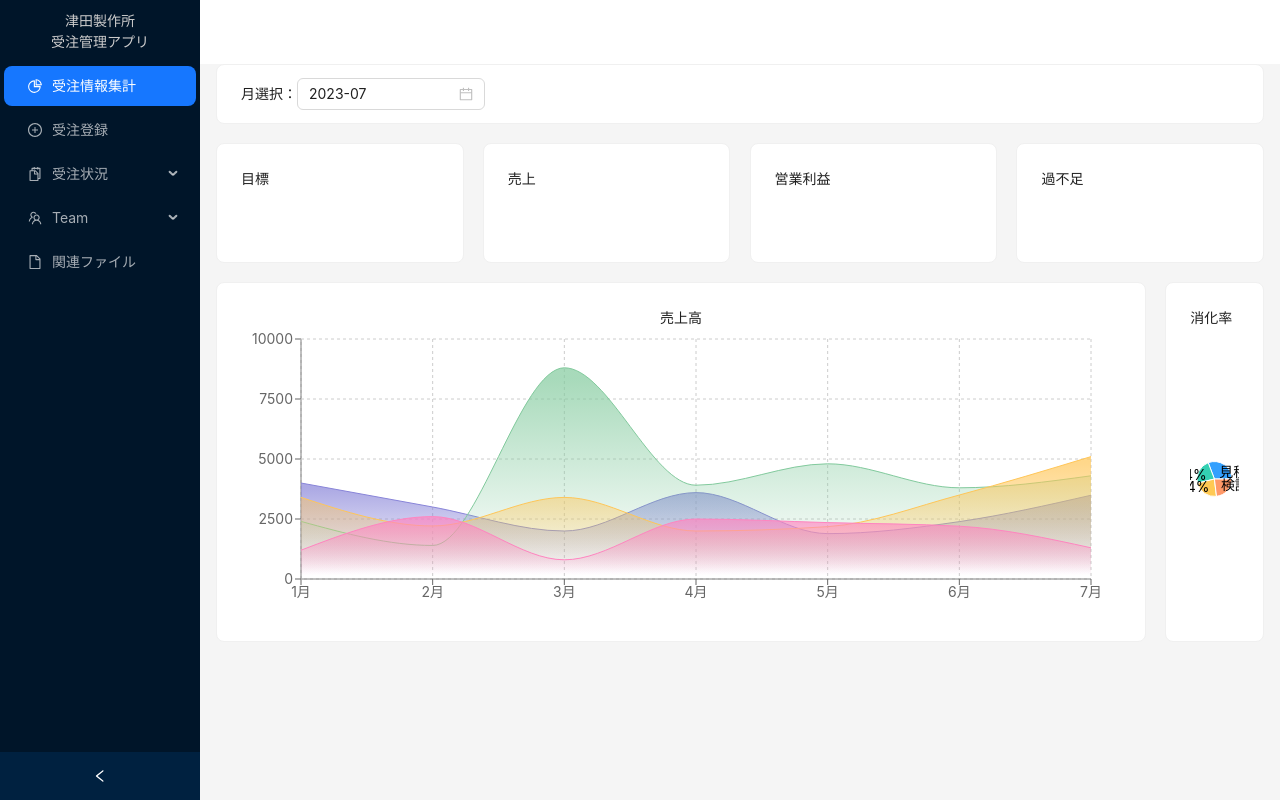
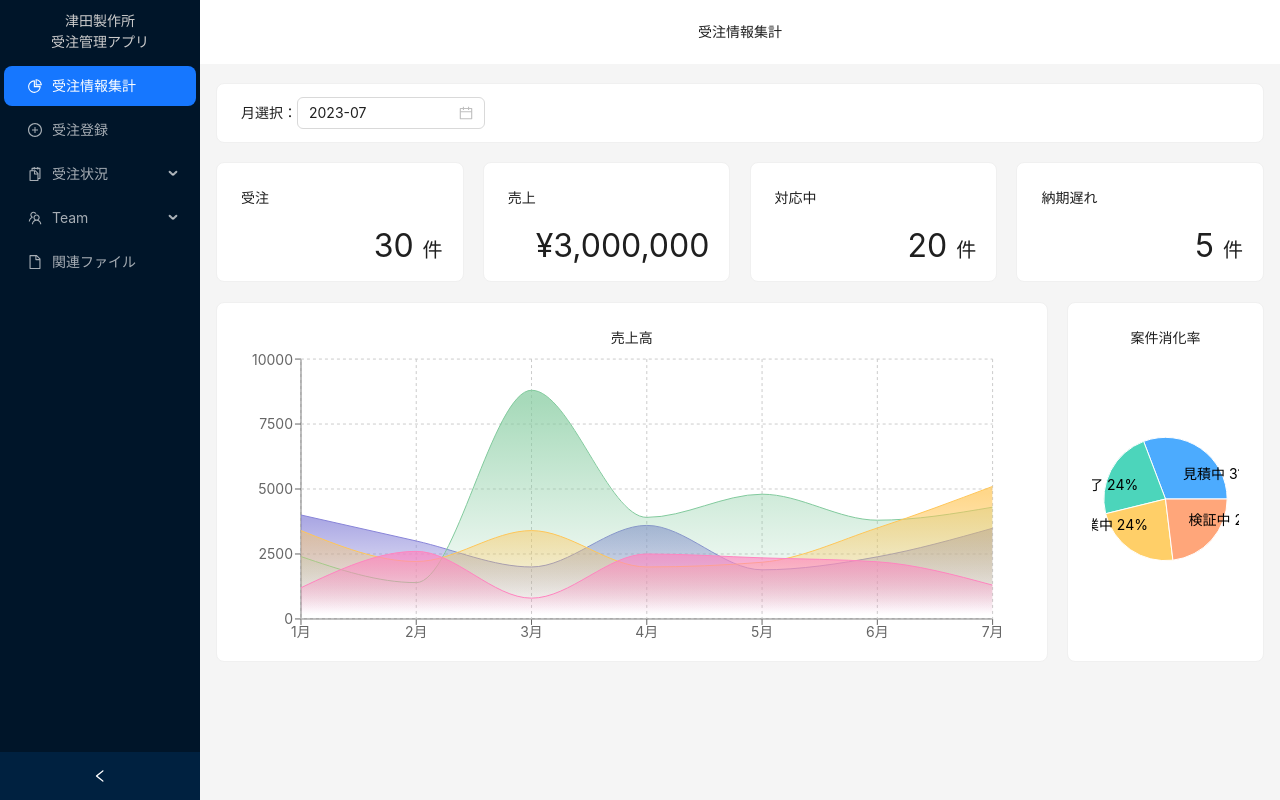
Before and after one commit to k-karasawa/tsuda-order, a Next.js app: page / in a window 1280 px wide. Built offline with nearby package versions, Linux system fonts and the light colour scheme.

Commit message:
add-title

```diff
--- a/components/base/header.tsx
+++ b/components/base/header.tsx
@@ -52,6 +52,14 @@ export const HeaderPage: React.FC = () => {
     }
   };
 
+  const getPageTitle = (key: string): string => {
+    const menuItem = items.find(item => item.key === key);
+    if (menuItem) {
+      return menuItem.label as string;
+    }
+    return "Unknown Page";
+  };
+
   return (
     <>
       <Layout style={{ minHeight: '100vh' }}>
@@ -69,7 +77,9 @@ export const HeaderPage: React.FC = () => {
           />
         </Sider>
         <Layout>
-          <Header style={{ padding: 0, background: colorBgContainer }} />
+        <Header style={{ padding: 0, background: colorBgContainer, display: 'flex', alignItems: 'center', justifyContent: 'center' }}>
+          {getPageTitle(currentPage)}
+        </Header>
           <Content style={{ margin: '0 16px' }}>
             <Breadcrumb items={[
               { content: 'User' },
--- a/features/Dashboard/AreaChart.tsx
+++ b/features/Dashboard/AreaChart.tsx
@@ -1,55 +1,56 @@
 import React, { useState, useEffect } from 'react';
 import { AreaChart, Area, XAxis, YAxis, CartesianGrid, Tooltip } from 'recharts';
+import { ResponsiveContainer } from 'recharts';
 
 const data = [
   {
     "name": "1月",
-    "uv": 4000,
-    "pv": 2400,
-    "amt": 3400,
-    "nv": 1200
+    "Tリバース": 4000,
+    "Sリバース": 2400,
+    "Mリバース": 3400,
+    "特機": 1200
   },
   {
     "name": "2月",
-    "uv": 3000,
-    "pv": 1398,
-    "amt": 2210,
-    "nv": 2600
+    "Tリバース": 3000,
+    "Sリバース": 1398,
+    "Mリバース": 2210,
+    "特機": 2600
   },
   {
     "name": "3月",
-    "uv": 2000,
-    "pv": 8800,
-    "amt": 3400,
-    "nv": 800
+    "Tリバース": 2000,
+    "Sリバース": 8800,
+    "Mリバース": 3400,
+    "特機": 800
   },
   {
     "name": "4月",
-    "uv": 3600,
-    "pv": 3908,
-    "amt": 2000,
-    "nv": 2500
+    "Tリバース": 3600,
+    "Sリバース": 3908,
+    "Mリバース": 2000,
+    "特機": 2500
   },
   {
     "name": "5月",
-    "uv": 1890,
-    "pv": 4800,
-    "amt": 2181,
-    "nv": 2350
+    "Tリバース": 1890,
+    "Sリバース": 4800,
+    "Mリバース": 2181,
+    "特機": 2350
   },
   {
     "name": "6月",
-    "uv": 2390,
-    "pv": 3800,
-    "amt": 3500,
-    "nv": 2200
+    "Tリバース": 2390,
+    "Sリバース": 3800,
+    "Mリバース": 3500,
+    "特機": 2200
   },
   {
     "name": "7月",
-    "uv": 3490,
-    "pv": 4300,
-    "amt": 5100,
-    "nv": 1300
+    "Tリバース": 3490,
+    "Sリバース": 4300,
+    "Mリバース": 5100,
+    "特機": 1300
   },
 ];
 
@@ -61,25 +62,26 @@ export const AreaChartPage = () => {
   }, []);
 
   if (!loaded) {
-    return null;
+    return null; // or return a placeholder/loading state
   }
 
 	return (
-		<AreaChart width={880} height={280} data={data} margin={{ top: 10, right: 30, left: 0, bottom: 0 }}>
+    <ResponsiveContainer width="100%" height={300}>
+      <AreaChart width={800} height={280} data={data} margin={{ top: 10, right: 30, left: 0, bottom: 0 }}>
         <defs>
-        <linearGradient id="colorUv" x1="0" y1="0" x2="0" y2="1">
+            <linearGradient id="colorTリバース" x1="0" y1="0" x2="0" y2="1">
             <stop offset="5%" stopColor="#8884d8" stopOpacity={0.7}/>
             <stop offset="95%" stopColor="#8884d8" stopOpacity={0}/>
             </linearGradient>
-        <linearGradient id="colorPv" x1="0" y1="0" x2="0" y2="1">
+            <linearGradient id="colorSリバース" x1="0" y1="0" x2="0" y2="1">
             <stop offset="5%" stopColor="#82ca9d" stopOpacity={0.7}/>
             <stop offset="95%" stopColor="#82ca9d" stopOpacity={0}/>
             </linearGradient>
-        <linearGradient id="colorAmt" x1="0" y1="0" x2="0" y2="1">
+            <linearGradient id="colorMリバース" x1="0" y1="0" x2="0" y2="1">
             <stop offset="5%" stopColor="#ffc658" stopOpacity={0.7}/>
             <stop offset="95%" stopColor="#ffc658" stopOpacity={0}/>
             </linearGradient>
-        <linearGradient id="colorNv" x1="0" y1="0" x2="0" y2="1">
+            <linearGradient id="color特機" x1="0" y1="0" x2="0" y2="1">
             <stop offset="5%" stopColor="#ff85c0" stopOpacity={0.7}/>
             <stop offset="95%" stopColor="#ff85c0" stopOpacity={0}/>
             </linearGradient>
@@ -88,10 +90,11 @@ export const AreaChartPage = () => {
         <YAxis />
         <CartesianGrid strokeDasharray="3 3" />
         <Tooltip />
-      <Area type="monotone" dataKey="uv" stroke="#8884d8" fillOpacity={1} fill="url(#colorUv)" />
-      <Area type="monotone" dataKey="pv" stroke="#82ca9d" fillOpacity={1} fill="url(#colorPv)" />
-      <Area type="monotone" dataKey="amt" stroke="#ffc658" fillOpacity={1} fill="url(#colorAmt)" />
-      <Area type="monotone" dataKey="nv" stroke="#ff85c0" fillOpacity={1} fill="url(#colorNv)" />
+        <Area type="monotone" dataKey="Tリバース" stroke="#8884d8" fillOpacity={1} fill="url(#colorTリバース)" />
+        <Area type="monotone" dataKey="Sリバース" stroke="#82ca9d" fillOpacity={1} fill="url(#colorSリバース)" />
+        <Area type="monotone" dataKey="Mリバース" stroke="#ffc658" fillOpacity={1} fill="url(#colorMリバース)" />
+        <Area type="monotone" dataKey="特機" stroke="#ff85c0" fillOpacity={1} fill="url(#color特機)" />
       </AreaChart>
+    </ResponsiveContainer>
 	);
 }
--- a/features/Dashboard/ChartCard.tsx
+++ b/features/Dashboard/ChartCard.tsx
@@ -16,8 +16,8 @@ export const ChartCard: React.FC = () => {
         </div>
 
         <div className={styles.largecard}>
-          <Card style={{ height: 360, width: "100%"}}>
-            <p>消化率</p>
+          <Card style={{ height: 360, width: "100%" }}>
+            <p>案件消化率</p>
             <PieCard />
           </Card>
         </div>
--- a/features/Dashboard/PieCard.tsx
+++ b/features/Dashboard/PieCard.tsx
@@ -10,13 +10,8 @@ const SalesData = [
 ];
 
 export const PieCard: React.FC = () => {
-
   const RADIAN = Math.PI / 180;
-
-  // 1. 全体の合計を計算します。
   const total = SalesData.reduce((acc, curr) => acc + curr.value, 0);
-
-  // 1. 色の配列を定義します。
   const COLORS = ["#0088FE", "#00C49F", "#FFBB28", "#FF8042"];
 
   const renderCustomizedLabel = ({
@@ -69,7 +64,7 @@ export const PieCard: React.FC = () => {
             fill="#8884d8"
             labelLine={false}
             label={renderCustomizedLabel}
-            fillOpacity={0.8}
+            fillOpacity={0.7}
           >
             {
               SalesData.map((entry, index) =>
--- a/features/Dashboard/StateCard.tsx
+++ b/features/Dashboard/StateCard.tsx
@@ -1,31 +1,51 @@
 import { Card } from 'antd';
 import React from 'react';
 import styles from './styles/Dashboard.module.css'
+
+const data = {
+    受注: "30 件",
+    売上: "¥3,000,000",
+    対応中: "20 件",
+    納期遅れ: "5 件"
+};
 
 export const StateCard: React.FC = () => (
     <div className={styles.cardscontainer}>
         <div className={styles.lowercards}>
             <div className={styles.statecardwrapper}>
-				<Card style={{ height: 120 }}>
-					<p>目標</p>
+                <Card style={{ height: 120, position: 'relative' }}>
+                    <p>受注</p>
+                    <span className={styles.bigText}>
+                        {data.受注.slice(0, -1)}
+                        <span className={styles.smallText}>{data.受注.slice(-1)}</span>
+                    </span>
                 </Card>
             </div>
 
             <div className={styles.statecardwrapper}>
-				<Card style={{ height: 120}}>
+                <Card style={{ height: 120, position: 'relative' }}>
                     <p>売上</p>
+                    <span className={styles.bigText}>{data.売上}</span>
                 </Card>
             </div>
 
             <div className={styles.statecardwrapper}>
-				<Card style={{ height: 120}}>
-					<p>営業利益</p>
+                <Card style={{ height: 120, position: 'relative' }}>
+                    <p>対応中</p>
+                    <span className={styles.bigText}>
+                        {data.対応中.slice(0, -1)}
+                        <span className={styles.smallText}>{data.対応中.slice(-1)}</span>
+                    </span>
                 </Card>
             </div>
 
             <div className={styles.statecardwrapper}>
-				<Card style={{ height: 120 }}>
-					<p>過不足</p>
+                <Card style={{ height: 120, position: 'relative' }}>
+                    <p>納期遅れ</p>
+                    <span className={styles.bigText}>
+                        {data.納期遅れ.slice(0, -1)}
+                        <span className={styles.smallText}>{data.納期遅れ.slice(-1)}</span>
+                    </span>
                 </Card>
             </div>
         </div>
--- a/features/Dashboard/styles/Dashboard.module.css
+++ b/features/Dashboard/styles/Dashboard.module.css
@@ -33,6 +33,7 @@
 	display: flex;
 	align-items: center;
 	height: 100%;
+	margin-top: 1.2rem;
 }
 
 .lowercards2 {
@@ -55,9 +56,21 @@
 .largecard {
 	width: calc(25% - 1.6rem); /* こちらを変更 */
 	box-sizing: border-box;
+	text-align: center;
 }
 
 .fullwidthcard {
     width: 100%;
     box-sizing: border-box;
 }
+
+.bigText {
+    font-size: 32px;
+    position: absolute;
+    bottom: 10px;
+    right: 20px;
+}
+
+.smallText {
+    font-size: 20px; /* 任意のサイズに設定 */
+}
--- a/package.json
+++ b/package.json
@@ -23,6 +23,7 @@
     "postcss": "8.4.26",
     "react": "18.2.0",
     "react-dom": "^18.2.0",
+    "react-resize-detector": "^9.1.0",
     "recharts": "^2.7.2",
     "tailwindcss": "3.3.3",
     "typescript": "5.1.6"
```
Also changed, not shown: 1 other file (tests, documents, lock files or other folders). Lines whose indentation alone changed are shown as unchanged.
